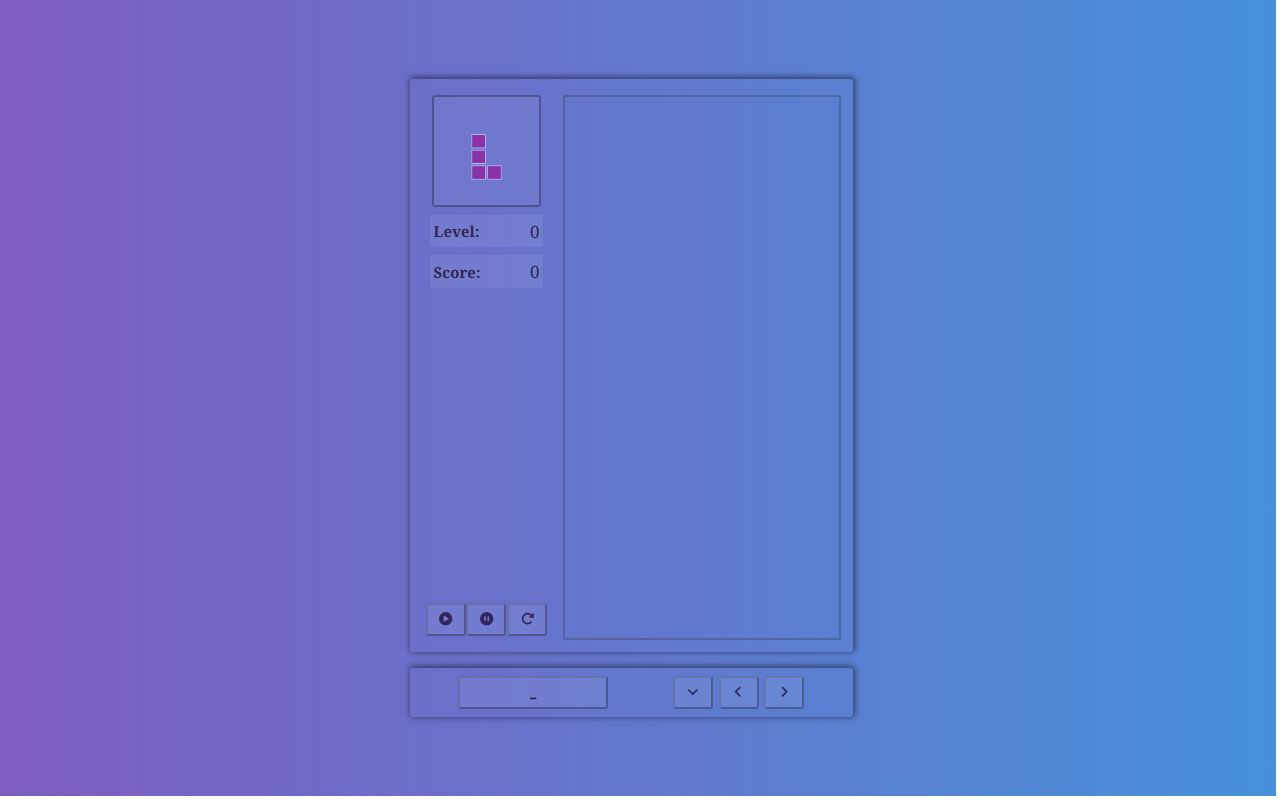
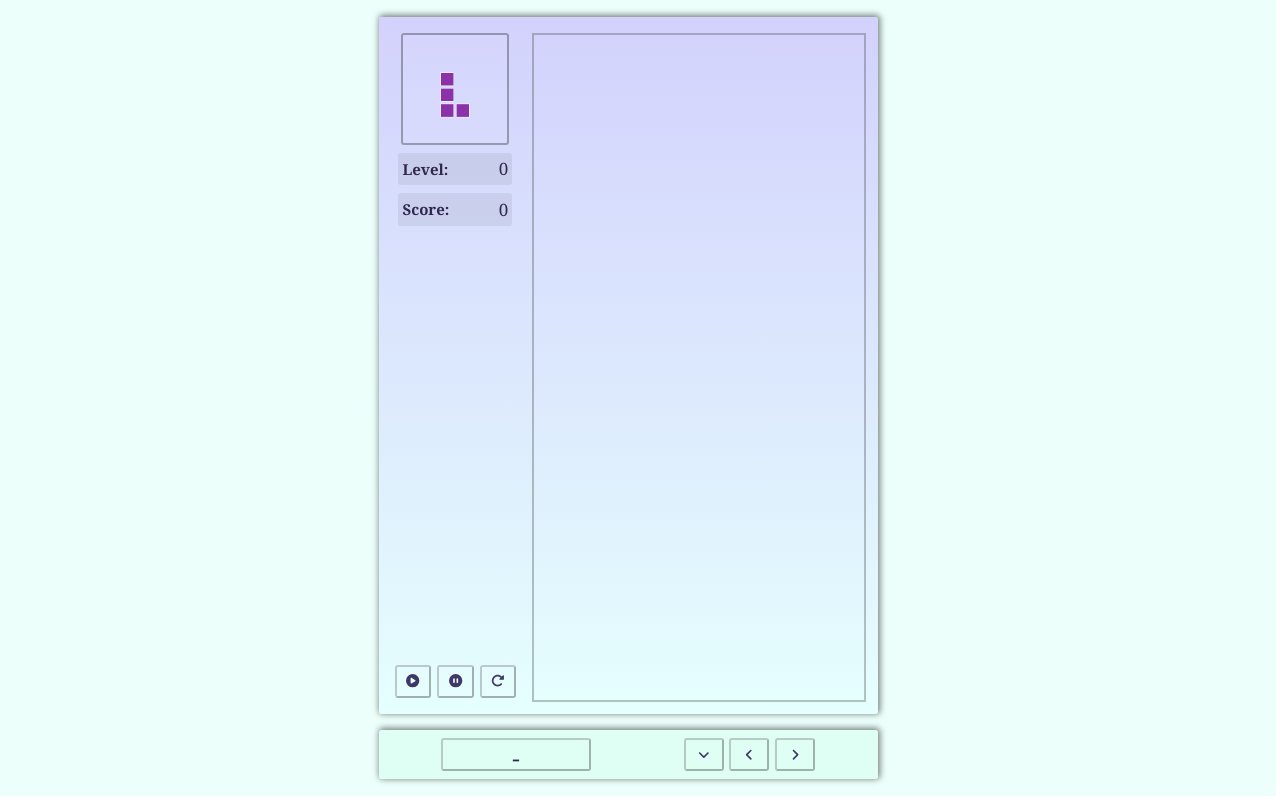
Before and after one commit to AndresMiras/games-fe, an Angular app: page /tetris in a window 1280 px wide. Built offline with nearby package versions, Linux system fonts and the light colour scheme.

Commit message:
fix(tetris.component): fix some styles

```diff
--- a/src/app/tetris/tetris.component.html
+++ b/src/app/tetris/tetris.component.html
@@ -14,14 +14,14 @@
           </article>
         </section>
         <section class="controls column">
-          <article style="margin-top: 2rem;">
-            <button (click)="onClickInitGame()" class="btn-control">
+          <article class="board-controls">
+            <button (click)="onClickInitGame()" class="btn-control board-control">
               <fa-icon [icon]="faCirclePlay" [title]="'Iniciar Juego'" style="color: #26194dde;"></fa-icon>
             </button>
-            <button (click)="onClickStopGame()" class="btn-control">
+            <button (click)="onClickStopGame()" class="btn-control board-control">
               <fa-icon [icon]="faPauseCircle" [title]="'Pausar Juego'" style="color: #26194dde;"></fa-icon>
             </button>
-            <button (click)="onClickResetGame()" class="btn-control">
+            <button (click)="onClickResetGame()" class="btn-control board-control">
               <fa-icon [icon]="faRotateRight" [title]="'Reiniciar Juego'" style="color: #26194dde;"></fa-icon>
             </button>
           </article>
--- a/src/app/tetris/tetris.component.scss
+++ b/src/app/tetris/tetris.component.scss
@@ -1,7 +1,7 @@
 $defaultWith: calc(100% - 5rem);
-$color-primary: rgba(94, 53, 177, 0.8);
-$color-primary-border: rgba(94, 53, 177, 0.65);
-$color-secondary: rgba(25, 118, 210, 0.8);
+$color-primary: rgba(228, 255, 255, 0.8);
+$color-primary-border: rgba(161, 120, 243, 0.65);
+$color-secondary: rgba(204, 198, 253, 0.8);
 $color-secondary-border: rgba(25, 118, 210, 0.65);
 * {
   color: #2f254efc;
@@ -15,21 +15,23 @@ $color-secondary-border: rgba(25, 118, 210, 0.65);
   justify-content: center;
   width: calc(100% - 4px);
   height: calc(100% - 4px);
-  background: linear-gradient(to right, $color-primary, $color-secondary);
+  background-color: rgb(236, 255, 250);
 
   .body {
     display: flex;
     align-items: flex-start;
     justify-content: center;
     width: max-content;
-    height: 80%;
+    max-width: 100%;
+    height: 100%;
+    max-height: 80%;
 
     .game {
       display: flex;
       align-items: flex-start;
       justify-content: space-around;
       column-gap: 1em;
-      height: 85%;
+      height: 52vmax;
       width: 90%;
       padding: 1em;
       border: 2px solid
@@ -40,6 +42,7 @@ $color-secondary-border: rgba(25, 118, 210, 0.65);
         );
       border-radius: 3px;
       box-shadow: 1px -1px 6px 1px rgba(0, 0, 0, 0.5);
+      background: linear-gradient(to bottom, $color-secondary, $color-primary);
       .previsual {
         height: 100%;
         width: 30%;
@@ -76,7 +79,7 @@ $color-secondary-border: rgba(25, 118, 210, 0.65);
 
           .level,
           .score {
-            background-color: rgba(243, 255, 249, 0.08);
+            background-color: rgba(40, 40, 40, 0.08);
             margin: 0.5em 0.35rem 0 0.35em;
             display: flex;
             justify-content: space-between;
@@ -116,6 +119,7 @@ $color-secondary-border: rgba(25, 118, 210, 0.65);
   align-items: center;
   justify-content: flex-end;
   column-gap: 0.5rem;
+  row-gap: 0.5rem;
   height: 100%;
 
   article {
@@ -142,6 +146,14 @@ $color-secondary-border: rgba(25, 118, 210, 0.65);
   }
 }
 
+.board-controls {
+  margin-top: 2rem;
+  justify-content: space-between !important;
+  .board-control {
+    max-width: 30% !important;
+  }
+}
+
 .mobile-controls {
   padding: 0.5em 1rem;
   margin-top: 1rem;
@@ -153,6 +165,8 @@ $color-secondary-border: rgba(25, 118, 210, 0.65);
     linear-gradient(to right, $color-primary-border, $color-secondary-border);
   border-radius: 3px;
   box-shadow: 1px -1px 6px 1px rgba(0, 0, 0, 0.5);
+  // background: linear-gradient(to bottom, $color-primary, $color-secondary);
+  background: rgba(219, 255, 242, 0.706);
 }
 
 .btn-rotate {
@@ -164,7 +178,7 @@ $color-secondary-border: rgba(25, 118, 210, 0.65);
   margin: 0;
   padding: 0;
   height: 100%;
-  width: 70%;
+  width: 100%;
   canvas {
     border: 2px solid rgba(50, 55, 50, 0.3);
     height: 100%;
@@ -238,9 +252,9 @@ $btnSecondSize: 2.05rem;
 $btnSVGSize: 70%;
 
 @media only screen and (max-width: 515px) {
-  #board {
-    max-width: 220px;
-  }
+  // .game {
+  //   max-width: 90%;
+  // }
   ::ng-deep .btn-rotate {
     height: $btnSecondSize !important;
     width: 4rem;
@@ -260,13 +274,13 @@ $btnSVGSize: 70%;
 }
 
 @media only screen and (max-width: 420px) {
-  #board {
-    max-width: 150px;
-  }
+  // #board {
+  //   max-width: 150px;
+  // }
 }
 
 @media only screen and (max-width: 300px) {
-  #board {
-    max-width: 130px;
-  }
+  // #board {
+  //   max-width: 130px;
+  // }
 }
```
